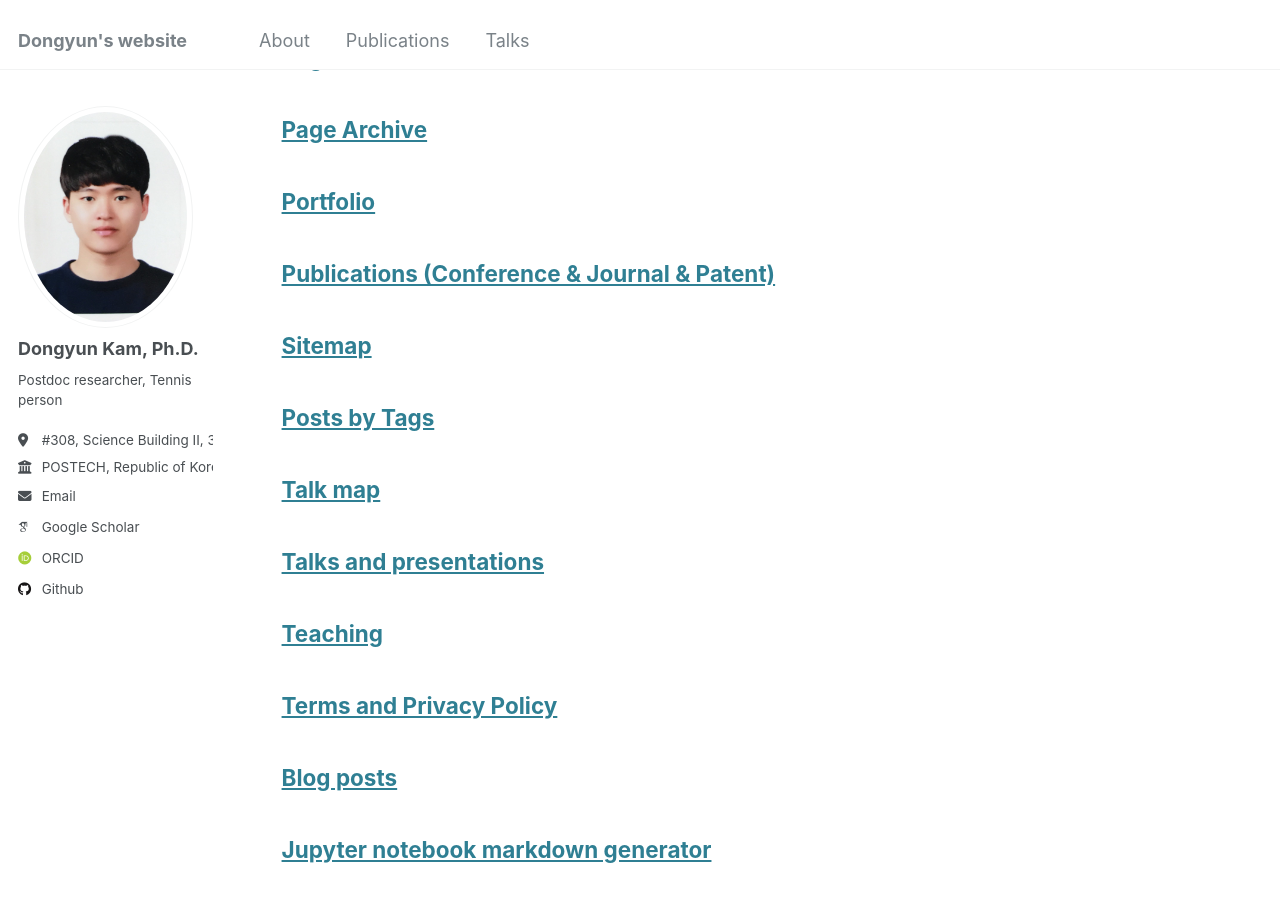
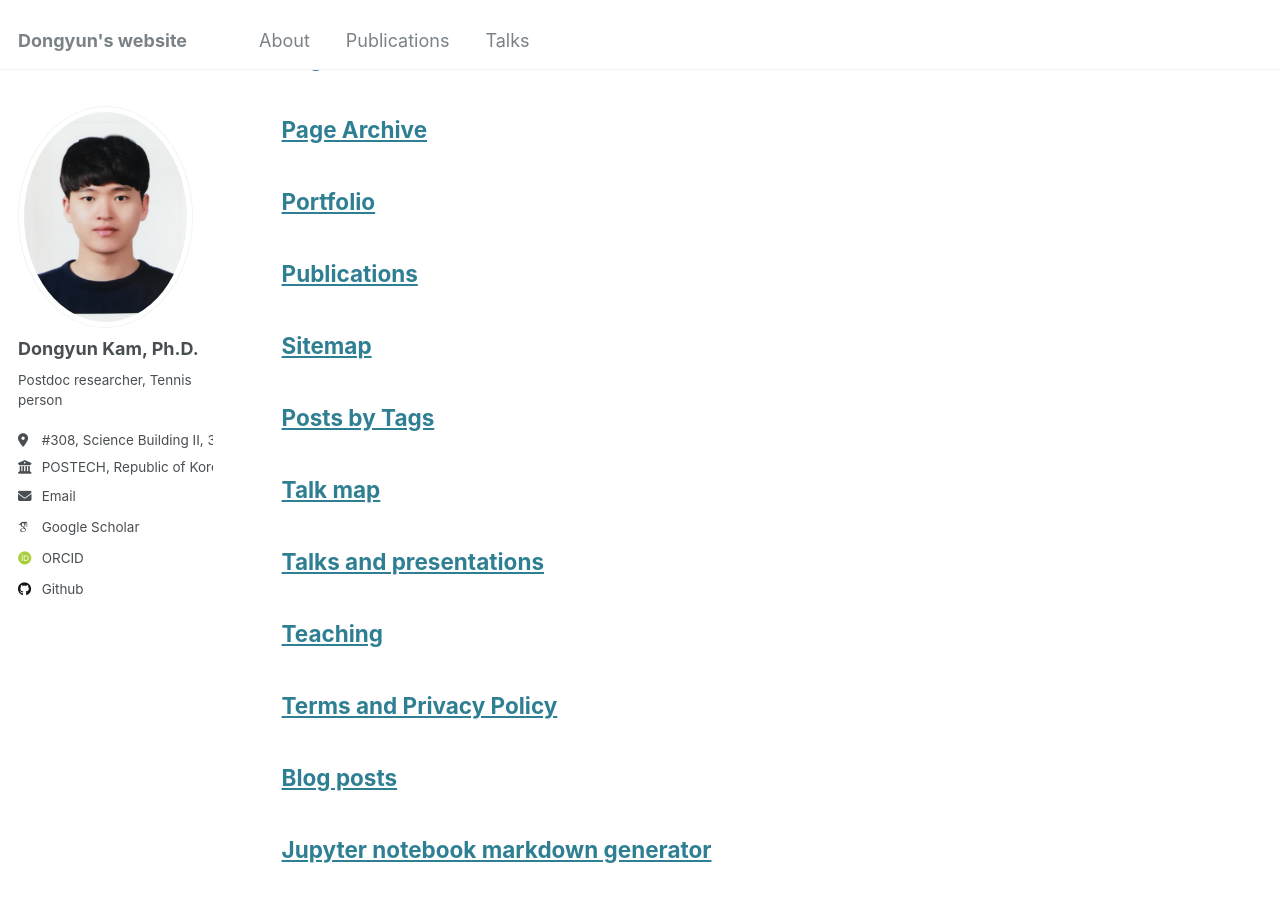
Before and after one commit to Dongyunkam/dongyunkam.github.io, a Jekyll site: the page built from _pages/archive-layout-with-content.md, in a window 1280 px wide and 900 px high, scrolled down 5243 px. Built offline with Jekyll 4.4.1, drawn with Linux system fonts in a browser that asks for light colours; emoji names are drawn with the system emoji font; some web fonts are replaced.

Commit message:
Update publications.md

```diff
--- a/_pages/publications.md
+++ b/_pages/publications.md
@@ -1,5 +1,5 @@
 ---
-title: "Publications (Conference & Journal & Patent)"
+title: "Publications"
 permalink: /publications/
 author_profile: true
 ---
```
